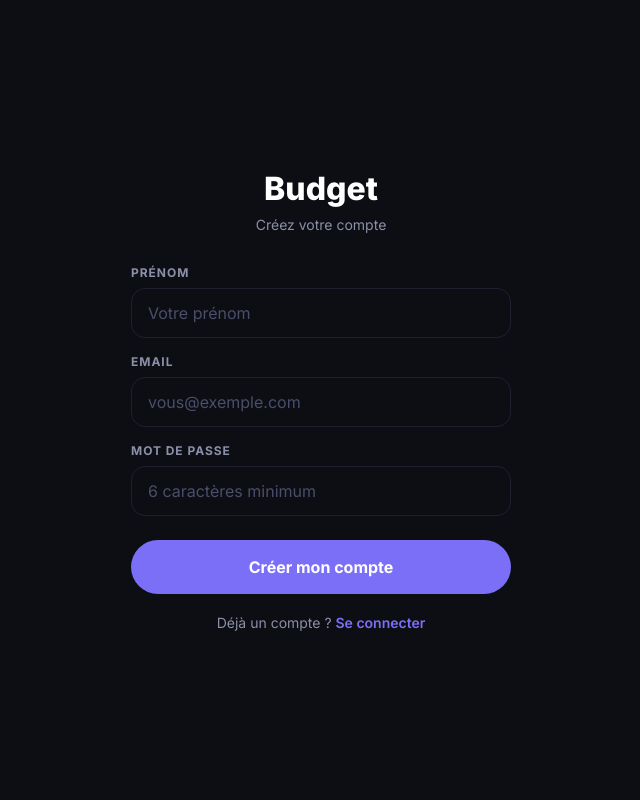
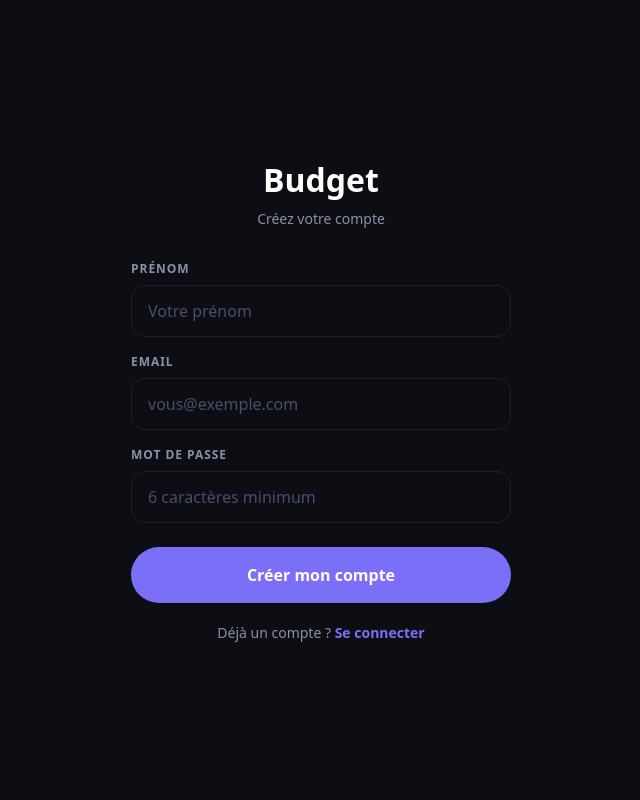
Before and after one commit to jorissayah-commits/budget, a PHP site: page /register.php in a window 1280 px wide. Shown: the whole page, without its empty margins (319-959 px from the left). Run offline with PHP 8.4, Linux system fonts and the light colour scheme.

Commit message:
perf: supprimer Google Fonts — police système, chargement instantané
https://claude.ai/code/session_01VQvtHEYd5aMBdUMQJRw2TB

```diff
--- a/css/style.css
+++ b/css/style.css
@@ -32,7 +32,7 @@ html {
 body {
     background-color: var(--bg);
     color: var(--text-primary);
-    font-family: 'Inter', system-ui, -apple-system, BlinkMacSystemFont, sans-serif;
+    font-family: system-ui, -apple-system, BlinkMacSystemFont, 'Segoe UI', sans-serif;
     min-height: 100%;
     -webkit-font-smoothing: antialiased;
     -moz-osx-font-smoothing: grayscale;
--- a/includes/head.php
+++ b/includes/head.php
@@ -18,9 +18,6 @@ $budgetTypes  = getAllowedBudgetTypes($foyerMembers);
     <meta name="apple-mobile-web-app-status-bar-style" content="black-translucent">
     <meta name="theme-color" content="#0d0e14">
     <title><?= APP_NAME ?></title>
-    <link rel="preconnect" href="https://fonts.googleapis.com">
-    <link rel="preconnect" href="https://fonts.gstatic.com" crossorigin>
-    <link href="https://fonts.googleapis.com/css2?family=Inter:wght@400;500;600;700;800&display=swap" rel="stylesheet">
     <link rel="stylesheet" href="css/style.css">
 </head>
 <body>
--- a/login.php
+++ b/login.php
@@ -36,9 +36,6 @@ if ($_SERVER['REQUEST_METHOD'] === 'POST') {
     <meta name="viewport" content="width=device-width, initial-scale=1.0, maximum-scale=1.0, user-scalable=no">
     <meta name="theme-color" content="#0d0e14">
     <title><?= APP_NAME ?> — Connexion</title>
-    <link rel="preconnect" href="https://fonts.googleapis.com">
-    <link rel="preconnect" href="https://fonts.gstatic.com" crossorigin>
-    <link href="https://fonts.googleapis.com/css2?family=Inter:wght@400;500;600;700;800&display=swap" rel="stylesheet">
     <link rel="stylesheet" href="css/style.css">
 </head>
 <body>
--- a/register.php
+++ b/register.php
@@ -103,9 +103,6 @@ if ($_SERVER['REQUEST_METHOD'] === 'POST') {
     <meta name="viewport" content="width=device-width, initial-scale=1.0, maximum-scale=1.0, user-scalable=no">
     <meta name="theme-color" content="#0d0e14">
     <title><?= APP_NAME ?> — Créer un compte</title>
-    <link rel="preconnect" href="https://fonts.googleapis.com">
-    <link rel="preconnect" href="https://fonts.gstatic.com" crossorigin>
-    <link href="https://fonts.googleapis.com/css2?family=Inter:wght@400;500;600;700;800&display=swap" rel="stylesheet">
     <link rel="stylesheet" href="css/style.css">
 </head>
 <body>
```
